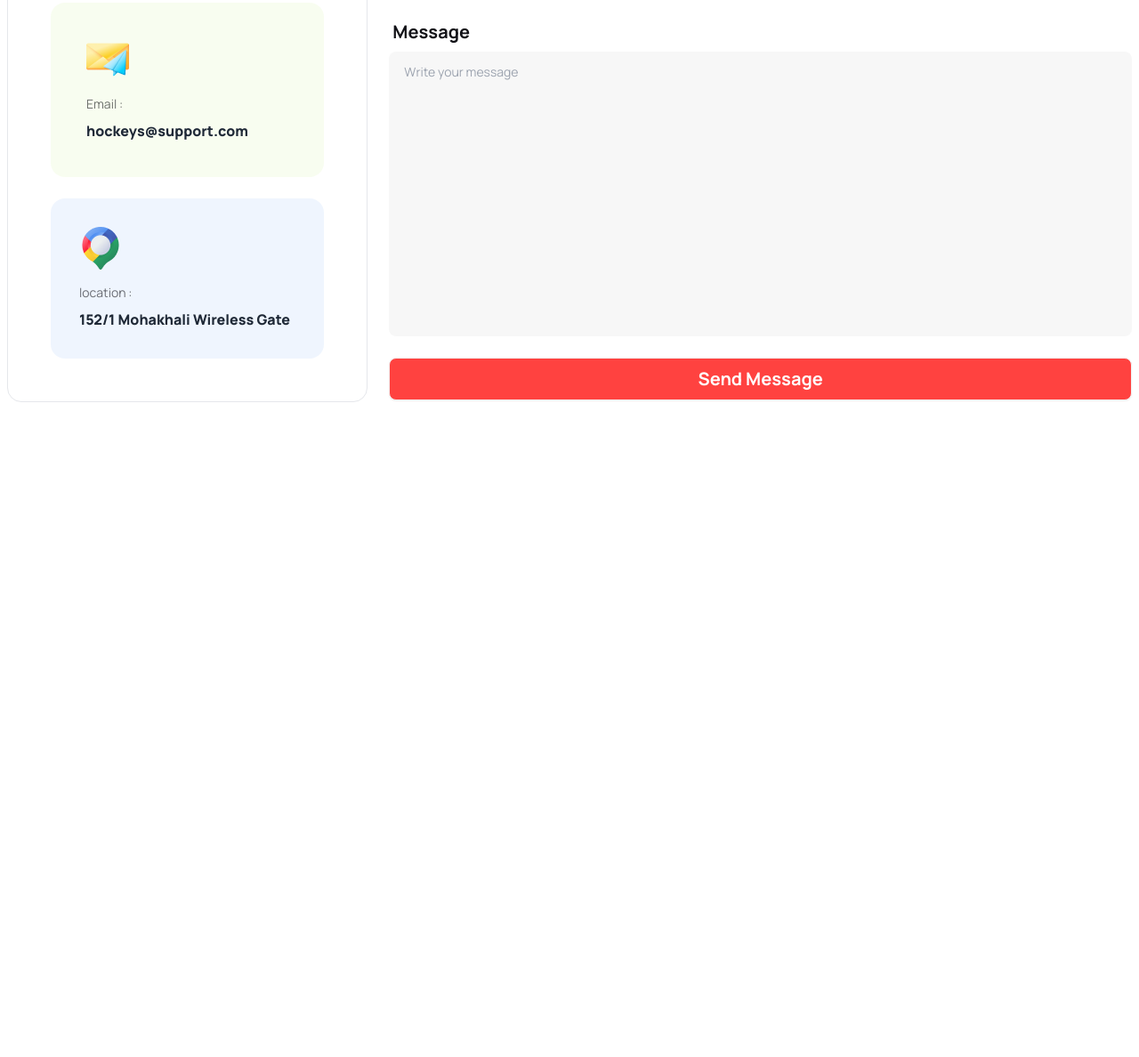
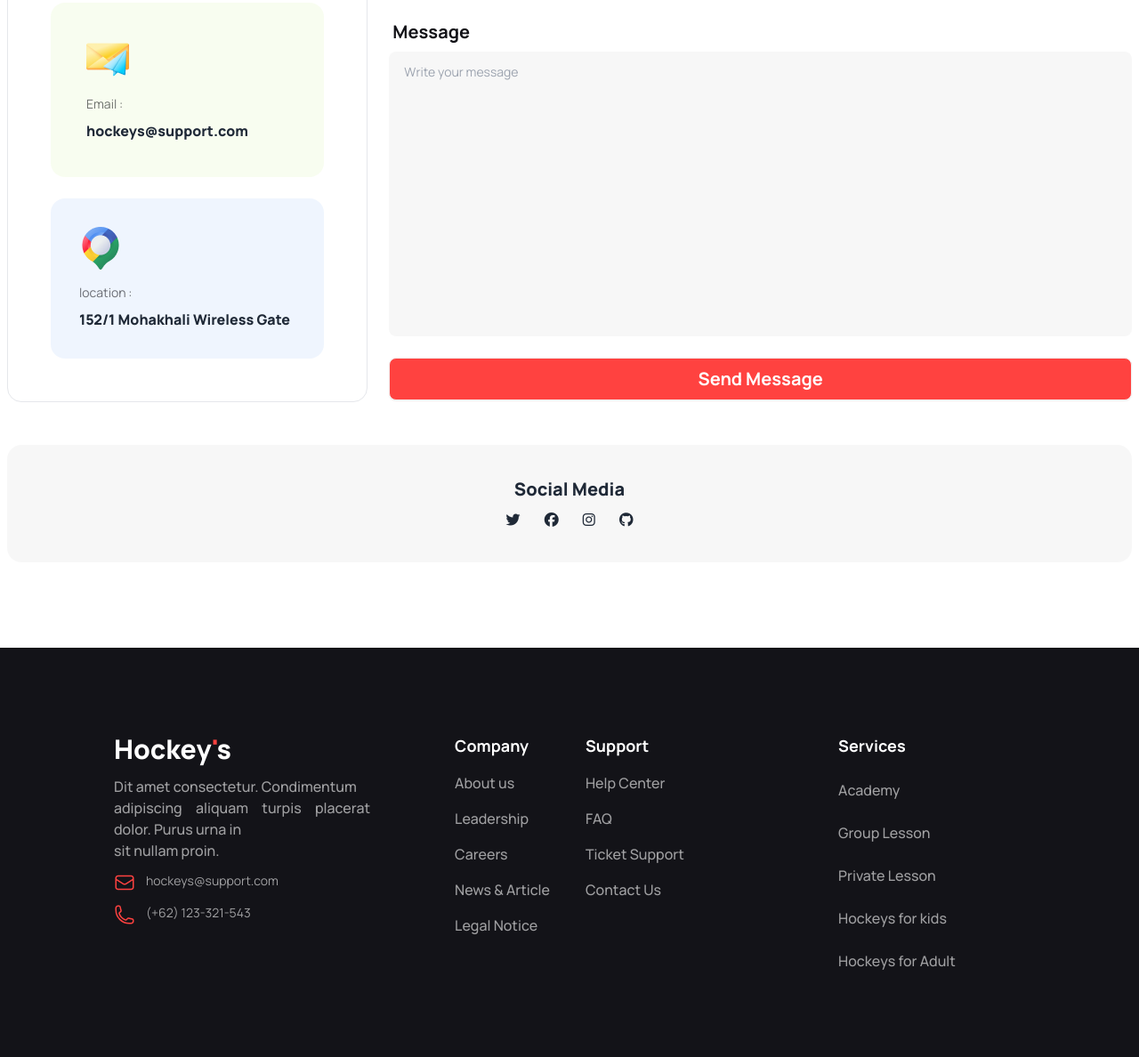
Before and after one commit to git-zahidul-islam/Hockeys_A3, a plain HTML site: page index.html in a window 1280 px wide. Shown: the part 4036-5224 px from the top of the page at 89% size. Before the commit the page ends 4488 px from the top, so only its background shows below. Drawn offline with nearby package versions, Linux system fonts and the light colour scheme.

Commit message:
all main part complete

```diff
--- a/index.html
+++ b/index.html
@@ -57,6 +57,7 @@
                         'primary-box': 'rgba(188, 237, 109, 0.10)',
                         'secondary-box': 'rgba(98, 156, 243, 0.10)',
                         'input-color': 'rgba(19, 19, 24, 0.03)',
+                        'footer-major-font': 'rgba(255, 255, 255, 0.60)',
                     }
                 }
             }
@@ -864,10 +865,69 @@
                     </form>
                 </div>
             </div>
+            <!-- social icon -->
+            <div class="bg-input-color lg:py-9 py-6 lg:mt-12 mt-8 lg:mb-24 mb-6 rounded-2xl flex flex-col items-center gap-2">
+                <h3 class="text-xl font-extrabold text-center">Social Media</h3>
+                <div class="space-x-6">
+                    <i class="fa-brands fa-twitter"></i>
+                    <i class="fa-brands fa-facebook"></i>
+                    <i class="fa-brands fa-instagram"></i>
+                    <i class="fa-brands fa-github"></i>
+                </div>
+            </div>
         </section>
     </main>
     <!-- footer -->
-    <footer></footer>
+    <footer class="min-h-[450px] bg-major-font text-white">
+        <section class="footer grid grid-cols-1 lg:grid-cols-3 md:grid-cols-2 lg:gap-20 lg:px-32 lg:py-24 py-8">
+            <aside class="lg:block flex flex-col justify-center items-center md:justify-center md:items-center space-y-3">
+                <a class="lg:text-3xl text-xl text-white lg:font-extrabold font-bold">Hockey<span
+                        class="text-primary-color">'</span>s</a>
+                <p class="text-footer-major-font lg:text-justify text-center text-base font-medium">Dit amet consectetur. Condimentum <br> adipiscing aliquam turpis placerat dolor. Purus urna in <br> sit nullam proin.</p>
+                <div class="flex gap-3">
+                    <svg xmlns="http://www.w3.org/2000/svg" width="24" height="24" viewBox="0 0 24 24" fill="none">
+                        <path
+                            d="M21.75 6.75V17.25C21.75 17.8467 21.5129 18.419 21.091 18.841C20.669 19.2629 20.0967 19.5 19.5 19.5H4.5C3.90326 19.5 3.33097 19.2629 2.90901 18.841C2.48705 18.419 2.25 17.8467 2.25 17.25V6.75M21.75 6.75C21.75 6.15326 21.5129 5.58097 21.091 5.15901C20.669 4.73705 20.0967 4.5 19.5 4.5H4.5C3.90326 4.5 3.33097 4.73705 2.90901 5.15901C2.48705 5.58097 2.25 6.15326 2.25 6.75M21.75 6.75V6.993C21.75 7.37715 21.6517 7.75491 21.4644 8.0903C21.2771 8.42569 21.0071 8.70754 20.68 8.909L13.18 13.524C12.8252 13.7425 12.4167 13.8582 12 13.8582C11.5833 13.8582 11.1748 13.7425 10.82 13.524L3.32 8.91C2.99292 8.70854 2.72287 8.42669 2.53557 8.0913C2.34827 7.75591 2.24996 7.37815 2.25 6.994V6.75"
+                            stroke="#FF4240" stroke-width="1.5" stroke-linecap="round" stroke-linejoin="round" />
+                    </svg>
+                    <p class="text-footer-major-font">hockeys@support.com</p>
+                </div>
+                <div class="flex gap-3">
+                    <svg xmlns="http://www.w3.org/2000/svg" width="24" height="24" viewBox="0 0 24 24" fill="none">
+                        <path
+                            d="M2.25 6.75C2.25 15.034 8.966 21.75 17.25 21.75H19.5C20.0967 21.75 20.669 21.5129 21.091 21.091C21.5129 20.669 21.75 20.0967 21.75 19.5V18.128C21.75 17.612 21.399 17.162 20.898 17.037L16.475 15.931C16.035 15.821 15.573 15.986 15.302 16.348L14.332 17.641C14.05 18.017 13.563 18.183 13.122 18.021C11.4849 17.4191 9.99815 16.4686 8.76478 15.2352C7.53141 14.0018 6.58087 12.5151 5.979 10.878C5.817 10.437 5.983 9.95 6.359 9.668L7.652 8.698C8.015 8.427 8.179 7.964 8.069 7.525L6.963 3.102C6.90214 2.85869 6.76172 2.6427 6.56405 2.48834C6.36638 2.33397 6.1228 2.25008 5.872 2.25H4.5C3.90326 2.25 3.33097 2.48705 2.90901 2.90901C2.48705 3.33097 2.25 3.90326 2.25 4.5V6.75Z"
+                            stroke="#FF4240" stroke-width="1.5" stroke-linecap="round" stroke-linejoin="round" />
+                    </svg>
+                    <p class="text-footer-major-font">(+62) 123-321-543</p>
+                </div>
+            </aside>
+            <div class="flex justify-around lg:gap-10 gap-5 mx-auto">
+                <nav class="flex flex-col lg:items-start items-center space-y-4">
+                    <header class=" text-lg text-white font-bold">Company</header>
+                    <a class="link link-hover text-footer-major-font text-base font-medium">About us</a>
+                    <a class="link link-hover text-footer-major-font text-base font-medium">Leadership</a>
+                    <a class="link link-hover text-footer-major-font text-base font-medium">Careers</a>
+                    <a class="link link-hover text-footer-major-font text-base font-medium">News & Article</a>
+                    <a class="link link-hover text-footer-major-font text-base font-medium">Legal Notice</a>
+                </nav>
+                <nav class="flex flex-col lg:items-start items-center space-y-4">
+                    <header class=" text-lg text-white font-bold">Support</header>
+                    <a class="link link-hover text-footer-major-font text-base font-medium">Help Center</a>
+                    <a class="link link-hover text-footer-major-font text-base font-medium">FAQ</a>
+                    <a class="link link-hover text-footer-major-font text-base font-medium">Ticket Support</a>
+                    <a class="link link-hover text-footer-major-font text-base font-medium">Contact Us</a>
+                </nav>
+            </div>
+            <nav class="flex flex-col lg:items-start items-center space-y-4 mx-auto">
+                <header class=" text-lg text-white font-bold">Services</header>
+                <a class="link link-hover text-footer-major-font text-base font-medium">Academy</a>
+                <a class="link link-hover text-footer-major-font text-base font-medium">Group Lesson</a>
+                <a class="link link-hover text-footer-major-font text-base font-medium">Private Lesson</a>
+                <a class="link link-hover text-footer-major-font text-base font-medium">Hockeys for kids</a>
+                <a class="link link-hover text-footer-major-font text-base font-medium">Hockeys for Adult</a>
+            </nav>
+        </section>
+
+    </footer>
 </body>
-
 </html>
```
